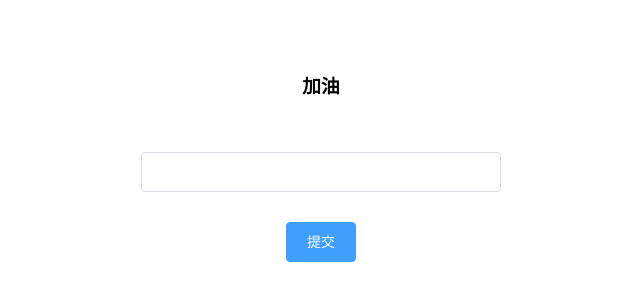
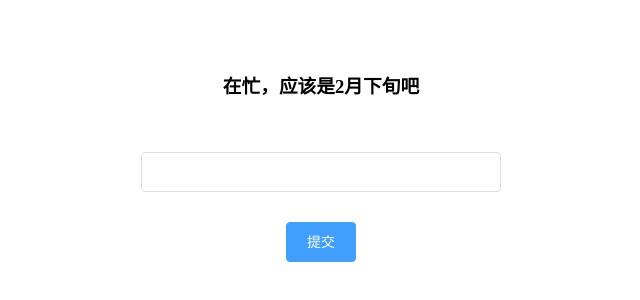
Before and after one commit to oxetone/oxetone.github.io, a plain HTML site: page index.html in a window 1280 px wide. Shown: the part 88-388 px from the top of the page, without its empty margins (319-959 px from the left). Drawn offline with Linux system fonts and the light colour scheme.

Commit message:
Update index.html

```diff
--- a/index.html
+++ b/index.html
@@ -63,7 +63,7 @@
 	<div class="form-wrapper">
 		<div class="form">
 		<h2></h2>
-		<h3>加油</h3>
+		<h3>在忙，应该是2月下旬吧</h3>
 		<br></br>
 			<input type="text" class="input" name="message" id="message" autocomplete="off">
 			<button class="sumbit-btn" id="btn">提交</button>
```
